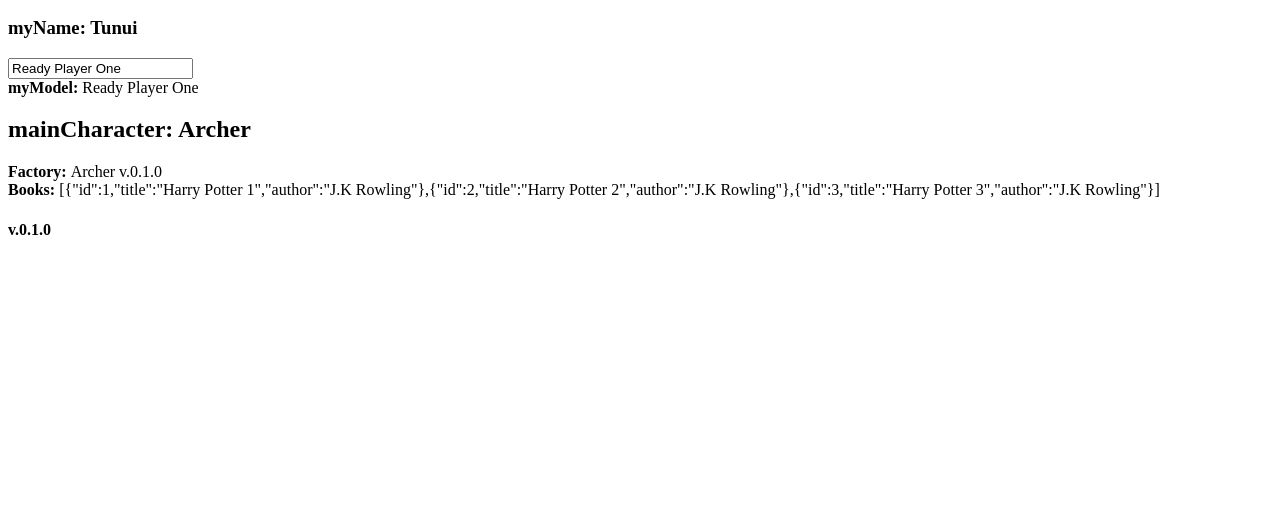
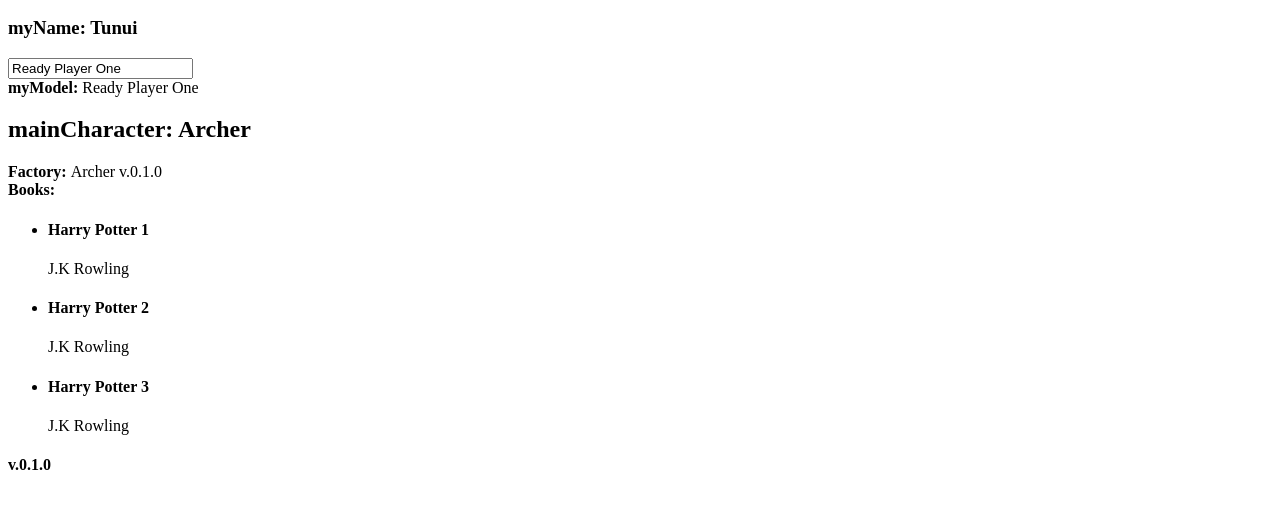
Before and after one commit to marunoa/angular-demo, a plain HTML site: page public/index.html in a window 1280 px wide. Shown: the part 110-618 px from the top of the page. Drawn offline with nearby package versions, Linux system fonts and the light colour scheme.

Commit message:
step13_ngRepeat

```diff
--- a/public/index.html
+++ b/public/index.html
@@ -37,10 +37,17 @@
     <b>Factory: </b>
     {{characterVersionFactory}}
   </div>
-  <div>
-    <b>Books:</b>
-    {{books}}
-  </div>
+  <b>Books:</b>
+  <ul>
+    <li ng-repeat="book in books">
+      <h4>
+        {{book.title}}
+      </h4>
+      <p>
+        {{book.author}}
+      </p>
+    </li>
+  </ul>
   <h4>{{APP_VERSION}}</h4>
 </body>
 </html>
```
